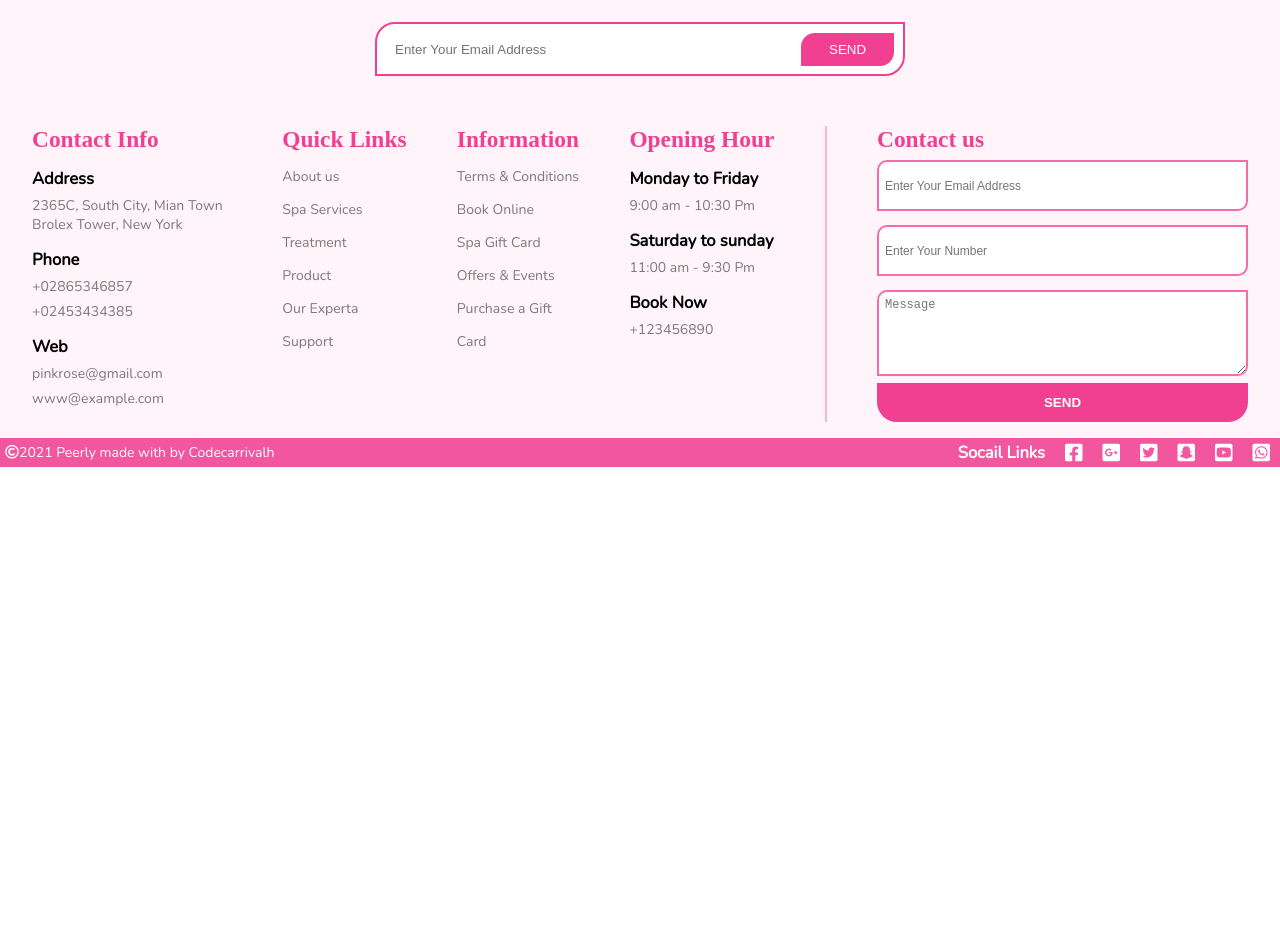
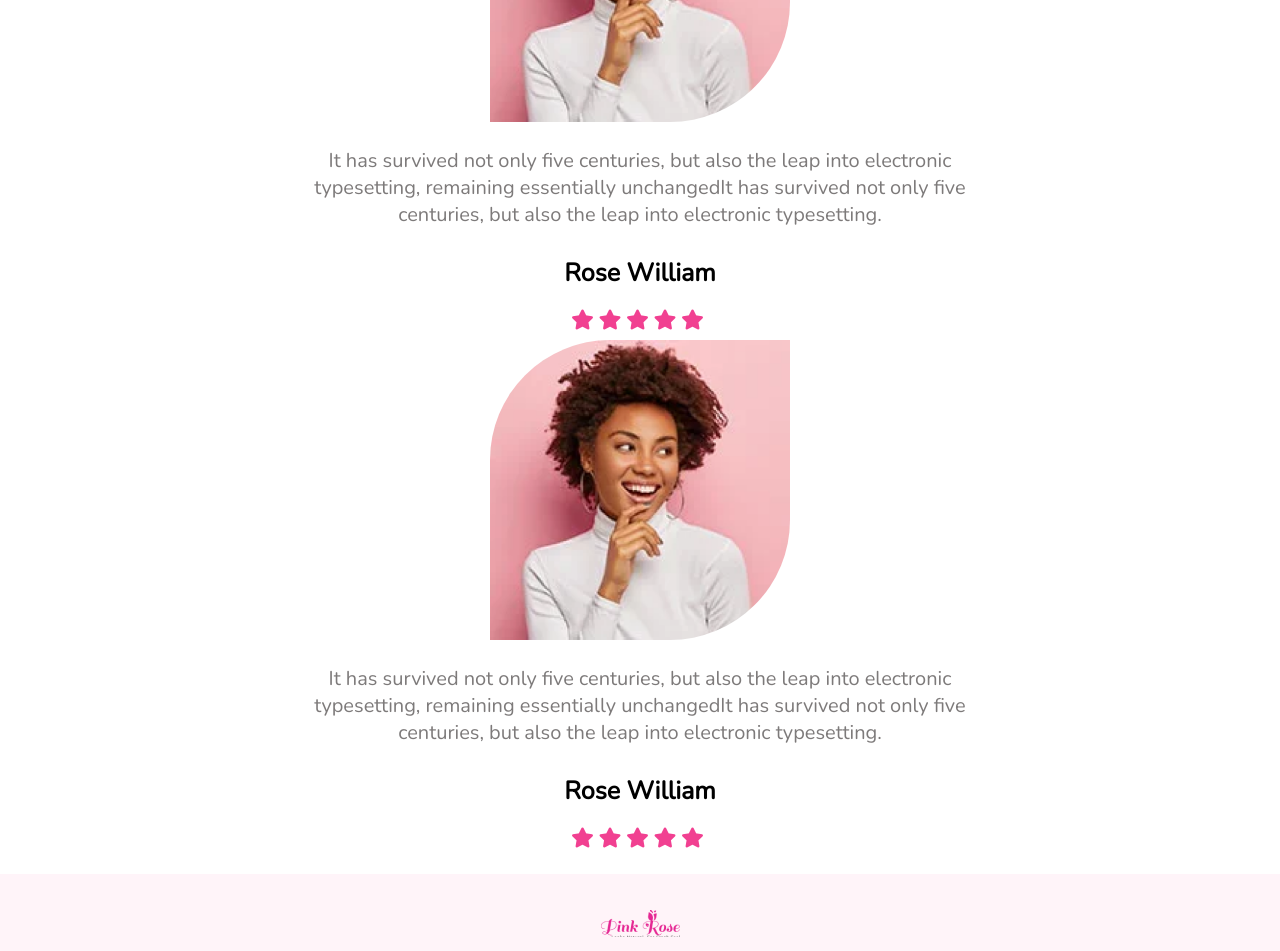
Before and after one commit to Tahir321/Pink-rose-beauty-saloon, a React (Create React App) app: page / in a window 1280 px wide. Shown: the part 6260-7211 px from the top of the page. Before the commit the page ends 6727 px from the top, so only its background shows below. Built offline with nearby package versions, Linux system fonts and the light colour scheme; some icons are missing.

Commit message:
update css

```diff
--- a/src/App.scss
+++ b/src/App.scss
@@ -56,7 +56,7 @@ h2{
 
 .slider-text{
   border: solid 5px #F14091;
-  width: 47%;
+  width: 45%;
   text-align: center;
   padding: 149px 60px;
   border-top-left-radius: 196px;
@@ -453,6 +453,7 @@ h2{
       border: solid 2px #F14091;
       border-top-left-radius: 20px;
       border-bottom-right-radius: 20px;
+      box-shadow: -1px 8px 20px 0px #827c7c73;
     }
 
     button{
@@ -527,6 +528,7 @@ h2{
 
         input{
           height: 35px;
+          box-shadow: -1px 8px 20px 0px #827c7c73;
         }
 
         textarea{
--- a/src/components/Testimonial.js
+++ b/src/components/Testimonial.js
@@ -22,8 +22,35 @@ const Testimonial = () => {
                     <i class="fas fa-star"></i>
                 </div>
             </div>
+            <div className="testimonial-client-review">
+                <div className="client-img">
+                    <img src="images/client-1.png"/>
+                </div>
+                <div className="client-review">
+                    <p>It has survived not only five centuries, but also the leap into electronic typesetting, remaining essentially unchangedIt has survived not only five centuries, but also the leap into electronic typesetting.</p>
+                    <h5>Rose William</h5>
+                    <i class="fas fa-star"></i>
+                    <i class="fas fa-star"></i>
+                    <i class="fas fa-star"></i>
+                    <i class="fas fa-star"></i>
+                    <i class="fas fa-star"></i>
+                </div>
+            </div>
+            <div className="testimonial-client-review">
+                <div className="client-img">
+                    <img src="images/client-1.png"/>
+                </div>
+                <div className="client-review">
+                    <p>It has survived not only five centuries, but also the leap into electronic typesetting, remaining essentially unchangedIt has survived not only five centuries, but also the leap into electronic typesetting.</p>
+                    <h5>Rose William</h5>
+                    <i class="fas fa-star"></i>
+                    <i class="fas fa-star"></i>
+                    <i class="fas fa-star"></i>
+                    <i class="fas fa-star"></i>
+                    <i class="fas fa-star"></i>
+                </div>
+            </div>
         </div>
     )
 }
-
 export default Testimonial
```
